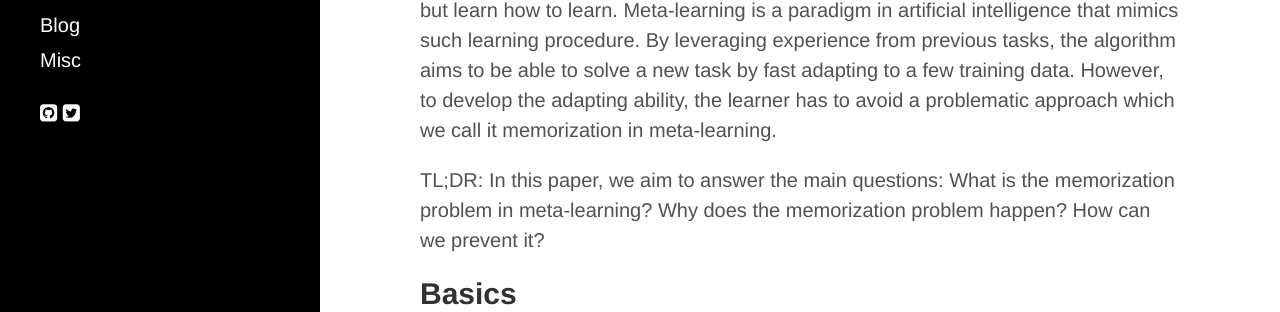
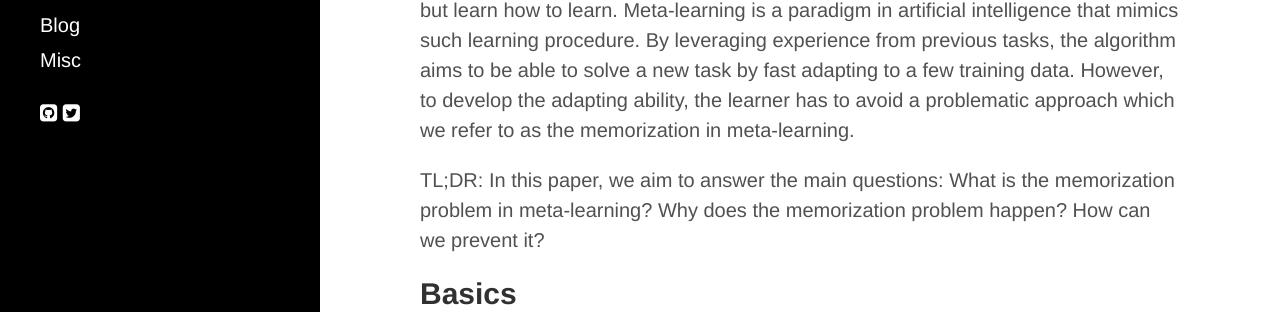
Before and after one commit to mingzhang-yin/mingzhang-yin.github.io, a Jekyll site: the page built from _posts/2020-04-10-Meta-learning-without-Memorization.md, in a window 1280 px wide and 900 px high. Shown: the part 399-711 px from the top of the window. Built offline with Jekyll 4.4.1, drawn with Linux system fonts in a browser that asks for light colours; nearby versions of some CDN libraries; formulas are drawn with MathJax 3; some of the changed text lies outside the part shown.

Commit message:
Update 2020-04-10-Meta-learning-without-Memorization.md

```diff
--- a/_posts/2020-04-10-Meta-learning-without-Memorization.md
+++ b/_posts/2020-04-10-Meta-learning-without-Memorization.md
@@ -10,7 +10,7 @@ use_math: true
 >  Paper link: [OpenReview.net](https://openreview.net/pdf?id=BklEFpEYwS)
 >  Code link: [Google Research Github](https://github.com/google-research/google-research/tree/master/meta_learning_without_memorization)
 
-Consider how people learn as students. In the morning, we go to school, taking classes and answering questions asked by teachers. In the evening, we go back home, finishing homeworks and checking the answer keys. This daily routine can be considered as solving a task everyday, with task training in class and validation at home. In the end, when graduate from school, we not only obtain specific knowledge, but learn how to learn. Meta-learning is a paradigm in artificial intelligence that mimics such learning procedure. By leveraging experience from previous tasks, the algorithm aims to be able to solve a new task by fast adapting to a few training data. However, to develop the adapting ability, the learner has to avoid a problematic approach which we call it memorization in meta-learning.
+Consider how people learn as students. In the morning, we go to school, taking classes and answering questions asked by teachers. In the evening, we go back home, finishing homeworks and checking the answer keys. This daily routine can be considered as solving a task everyday, with task training in class and validation at home. In the end, when graduate from school, we not only obtain specific knowledge, but learn how to learn. Meta-learning is a paradigm in artificial intelligence that mimics such learning procedure. By leveraging experience from previous tasks, the algorithm aims to be able to solve a new task by fast adapting to a few training data. However, to develop the adapting ability, the learner has to avoid a problematic approach which we refer to as the memorization in meta-learning.
 
 TL;DR: In this paper, we aim to answer the main questions: What is the memorization problem in meta-learning? Why does the memorization problem happen? How can we prevent it?
 
```
